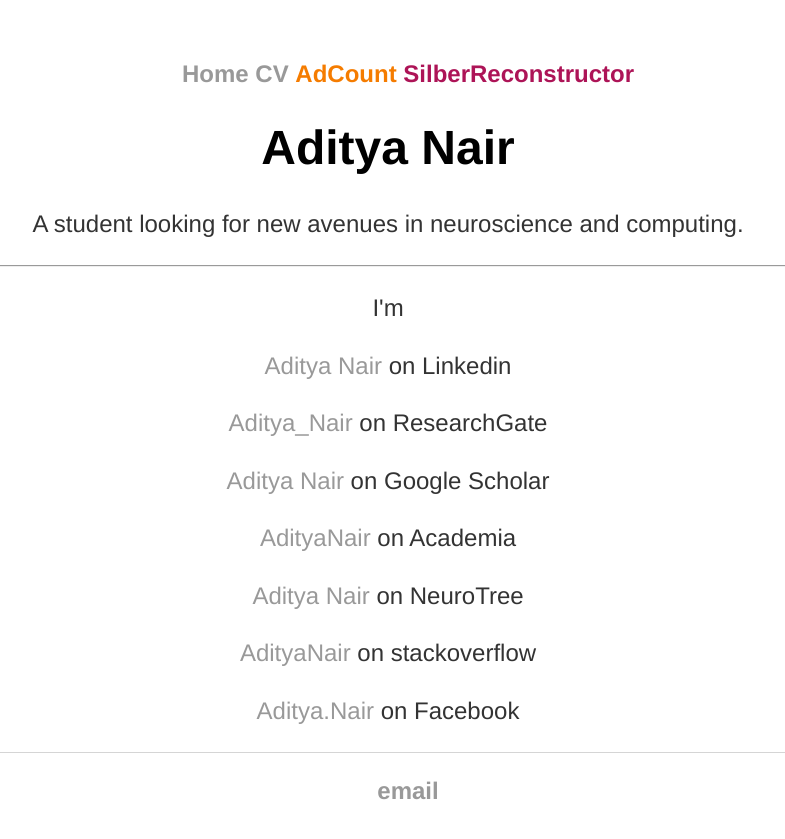
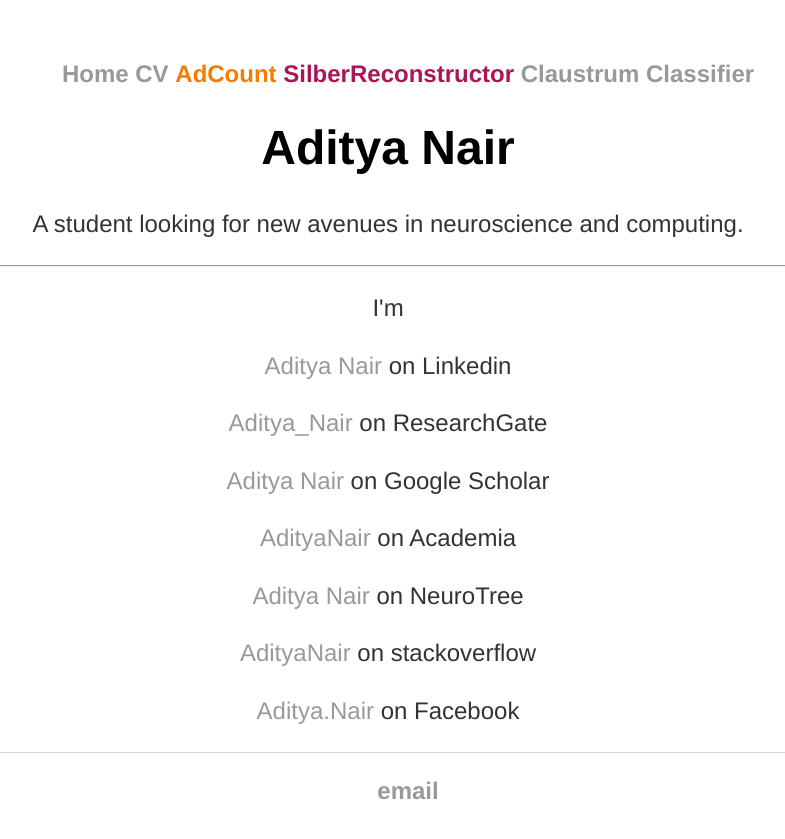
Before and after one commit to adityanairneuro/adityanairneuro.github.io, a Jekyll site: the page built from index.html, in a window 1280 px wide. Shown: the top 839 px of the page, without its empty margins (252-1037 px from the left). Built offline with Jekyll 4.4.1, drawn with Linux system fonts in a browser that asks for light colours.

Commit message:
Update default.html

```diff
--- a/_layouts/default.html
+++ b/_layouts/default.html
@@ -21,6 +21,7 @@
         		<li><a href="https://stackoverflow.com/cv/adityanair">CV</a></li>
         		<li><a class='selected2' href="https://adcount.github.io/">AdCount</a></li>
             <li><a class='selected1' href="/silver-reconstructor">SilberReconstructor</a></li>
+	    <li><a class='selected3' href="https://claustrum.shinyapps.io/classifier/">Claustrum Classifier</a></li>
     		</ul>
 		</nav>
 		<div class="container">
```
